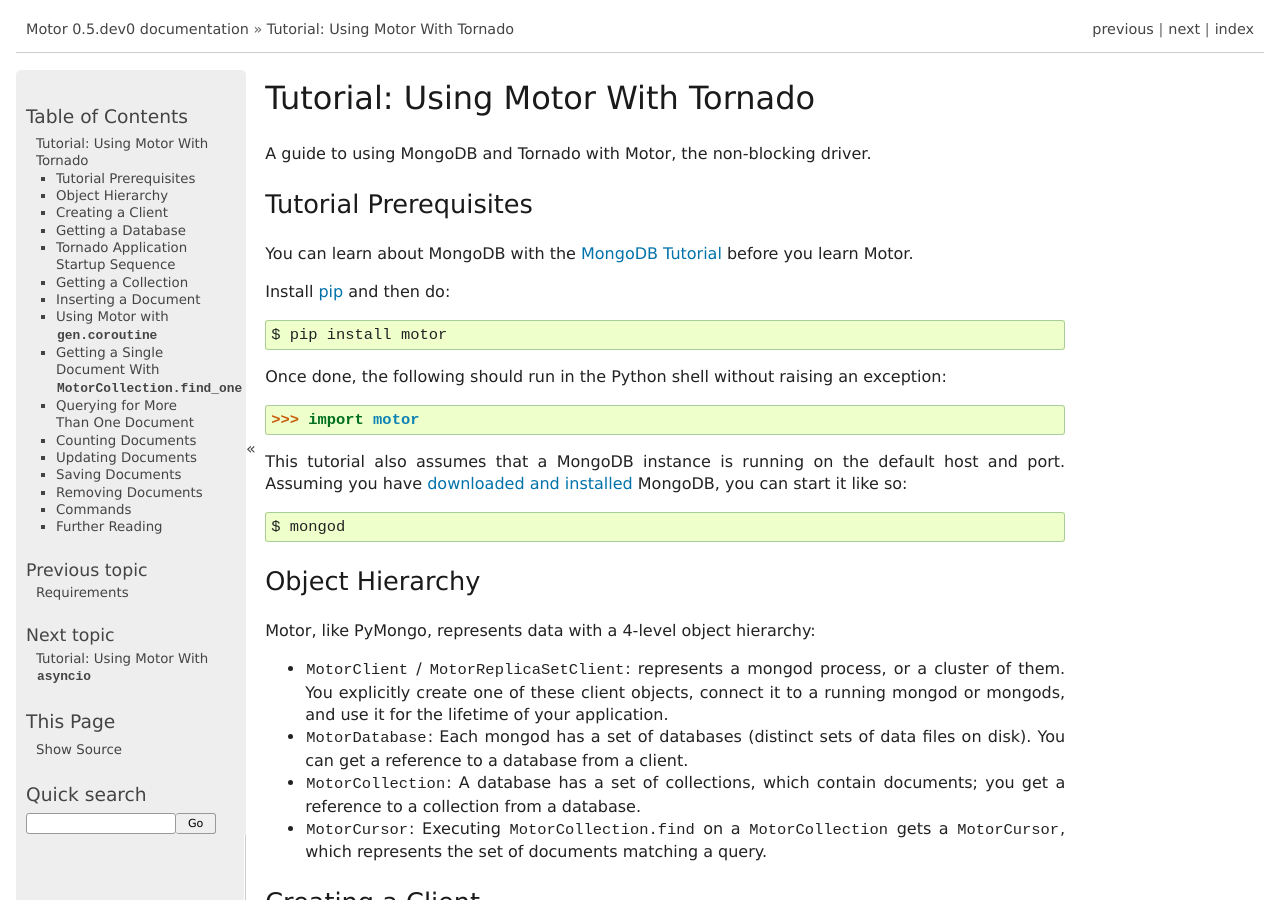
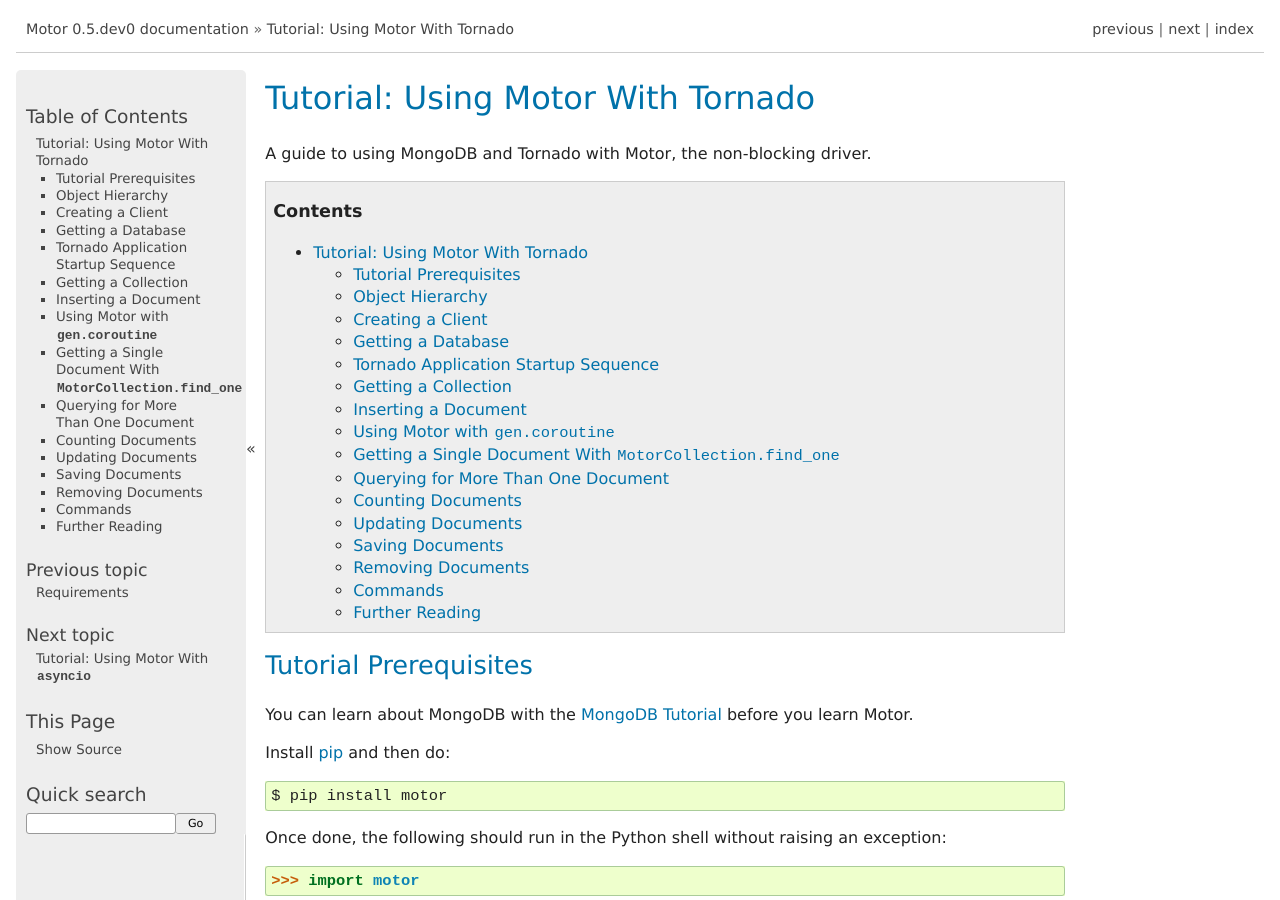
Before and after one commit to mongodb/motor, a Sphinx documentation site: the page built from doc/tutorial-tornado.rst, in a window 1280 px wide and 900 px high. Built offline with Sphinx 7.4.7, drawn with Linux system fonts in a browser that asks for light colours; the version number is read from the project's files by our own code; some of the changed lines change nothing that is shown.

Commit message:
Tables of contents in large docs pages.

```diff
--- a/doc/examples/callbacks-and-coroutines.rst
+++ b/doc/examples/callbacks-and-coroutines.rst
@@ -9,6 +9,8 @@
 .. important:: This page describes using Motor with Tornado. Beginning in
   version 0.5 Motor can also integrate with asyncio instead of Tornado. The
   documentation is not yet updated for Motor's asyncio integration.
+
+.. contents::
 
 With callbacks
 --------------
--- a/doc/tutorial-asyncio.rst
+++ b/doc/tutorial-asyncio.rst
@@ -32,6 +32,8 @@
 
 A guide to using MongoDB and asyncio with Motor, the
 non-blocking driver.
+
+.. contents::
 
 Tutorial Prerequisites
 ----------------------
--- a/doc/tutorial-tornado.rst
+++ b/doc/tutorial-tornado.rst
@@ -34,6 +34,8 @@
 
 A guide to using MongoDB and Tornado with Motor, the
 non-blocking driver.
+
+.. contents::
 
 Tutorial Prerequisites
 ----------------------
```
